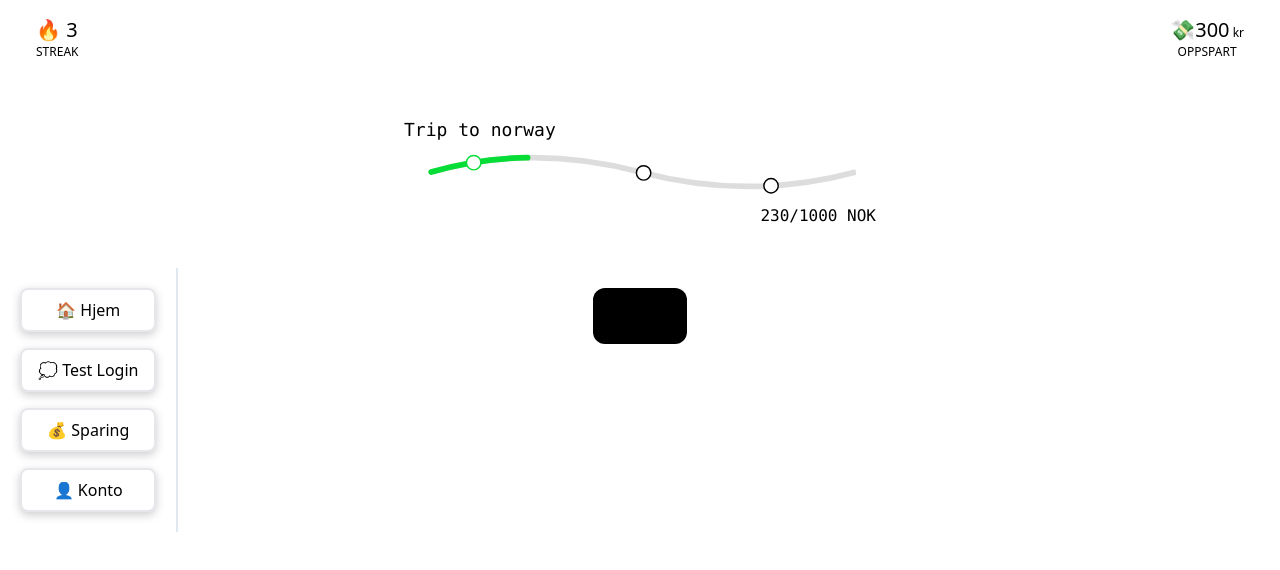
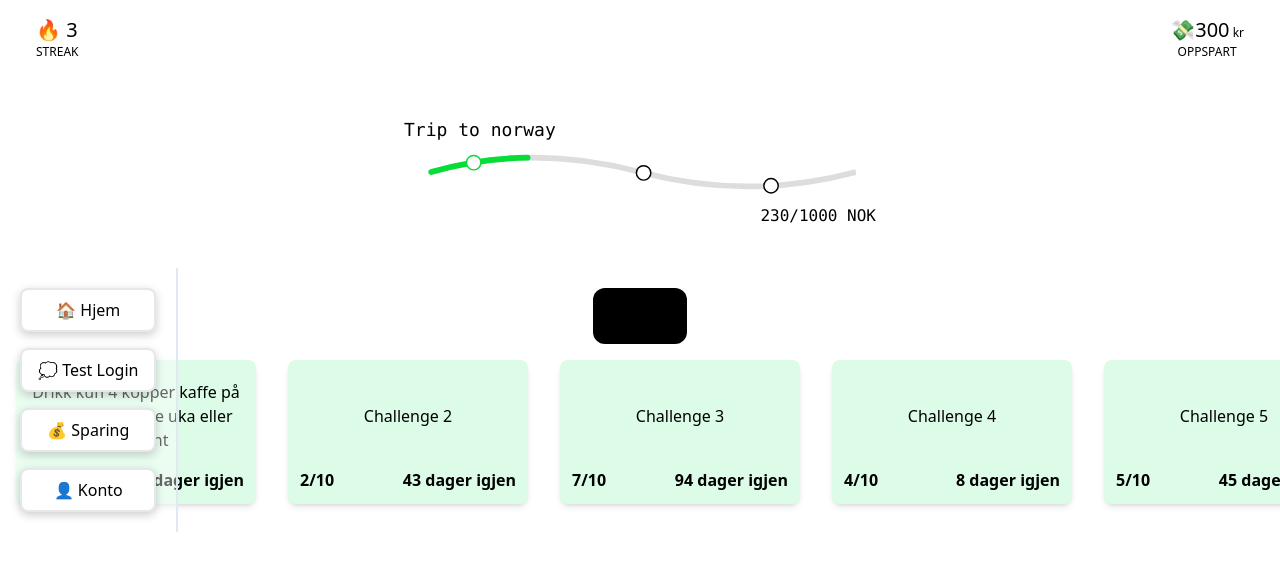
Before and after one commit to emilaastrom/Systemutvikling2-Frontend, a Next.js app: page / in a window 1280 px wide. Shown: the top 570 px of the page. Built offline with nearby package versions, Linux system fonts and the light colour scheme.

Commit message:
fix: :bug:

```diff
--- a/src/app/components/Challengecarousel.tsx
+++ b/src/app/components/Challengecarousel.tsx
@@ -1,21 +1,81 @@
-import Challengecard from './Challengecard';
-import ChallengecardAddButton from './ChallengecardAddButton';
+import Challengecard from "./Challengecard";
+import ChallengecardAddButton from "./ChallengecardAddButton";
 
 const Challengecarousel = () => {
   const challenges = [
-    { name: 'Drikk kun 4 kopper kaffe på sit kafeen denne uka eller noe sånt', current: 1, max: 4, startDate: new Date(2024, 5, 25), endDate: new Date(2024, 6, 3) },
-    { name: 'Challenge 2', current: 2, max: 10, startDate: new Date(2024, 4, 5), endDate: new Date(2024, 5, 1)  },
-    { name: 'Challenge 3', current: 7, max: 10, startDate: new Date(2024, 4, 15), endDate: new Date(2024, 6, 22)  },
-    { name: 'Challenge 4', current: 4, max: 10, startDate: new Date(2024, 3, 20), endDate: new Date(2024, 3, 27)  },
-    { name: 'Challenge 5', current: 5, max: 10, startDate: new Date(2024, 4, 25), endDate: new Date(2024, 5, 3)  },
-    { name: 'Challenge 6', current: 6, max: 10, startDate: new Date(2024, 4, 25), endDate: new Date(2024, 5, 3)  },
-    { name: 'Challenge 7', current: 7, max: 10, startDate: new Date(2024, 4, 25), endDate: new Date(2025, 5, 3)  },
-    { name: 'Challenge 8', current: 8, max: 10, startDate: new Date(2024, 4, 25), endDate: new Date(2024, 5, 3)  },
-    { name: 'Challenge 9', current: 9, max: 10, startDate: new Date(2024, 4, 25), endDate: new Date(2024, 5, 3)  },
-    { name: 'Challenge 10', current: 10, max: 10, startDate: new Date(2024, 4, 25), endDate: new Date(2024, 5, 3)  },
+    {
+      name: "Drikk kun 4 kopper kaffe på sit kafeen denne uka eller noe sånt",
+      current: 1,
+      max: 4,
+      startDate: new Date(2024, 5, 25),
+      endDate: new Date(2024, 6, 3),
+    },
+    {
+      name: "Challenge 2",
+      current: 2,
+      max: 10,
+      startDate: new Date(2024, 4, 5),
+      endDate: new Date(2024, 5, 1),
+    },
+    {
+      name: "Challenge 3",
+      current: 7,
+      max: 10,
+      startDate: new Date(2024, 4, 15),
+      endDate: new Date(2024, 6, 22),
+    },
+    {
+      name: "Challenge 4",
+      current: 4,
+      max: 10,
+      startDate: new Date(2024, 3, 20),
+      endDate: new Date(2024, 3, 27),
+    },
+    {
+      name: "Challenge 5",
+      current: 5,
+      max: 10,
+      startDate: new Date(2024, 4, 25),
+      endDate: new Date(2024, 5, 3),
+    },
+    {
+      name: "Challenge 6",
+      current: 6,
+      max: 10,
+      startDate: new Date(2024, 4, 25),
+      endDate: new Date(2024, 5, 3),
+    },
+    {
+      name: "Challenge 7",
+      current: 7,
+      max: 10,
+      startDate: new Date(2024, 4, 25),
+      endDate: new Date(2025, 5, 3),
+    },
+    {
+      name: "Challenge 8",
+      current: 8,
+      max: 10,
+      startDate: new Date(2024, 4, 25),
+      endDate: new Date(2024, 5, 3),
+    },
+    {
+      name: "Challenge 9",
+      current: 9,
+      max: 10,
+      startDate: new Date(2024, 4, 25),
+      endDate: new Date(2024, 5, 3),
+    },
+    {
+      name: "Challenge 10",
+      current: 10,
+      max: 10,
+      startDate: new Date(2024, 4, 25),
+      endDate: new Date(2024, 5, 3),
+    },
   ];
   return (
-    <div className="flex self-start w-screen overflow-x-scroll overflow-y-hidden">
+    <div className="flex self-start w-screen text-black overflow-x-scroll overflow-y-hidden">
       {challenges.map((challenge, index) => (
         <div key={index} className="flex-none">
           <Challengecard
@@ -26,10 +86,9 @@ const Challengecarousel = () => {
             endDate={challenge.endDate}
           />
         </div>
-      ))
-      }
-      <div className='h-100 m-4'>
-      <ChallengecardAddButton />
+      ))}
+      <div className="h-100 m-4">
+        <ChallengecardAddButton />
       </div>
     </div>
   );
--- a/src/app/page.tsx
+++ b/src/app/page.tsx
@@ -5,6 +5,7 @@ import Navbar from "./components/Navbar";
 import { useState } from "react";
 import ProgressBar from "./components/Progressbar";
 import Confetti from "react-confetti";
+import Challengecarousel from "./components/Challengecarousel";
 
 export default function Home() {
   const [progress, setProgress] = useState(230);
@@ -38,6 +39,7 @@ export default function Home() {
         >
           Add 100
         </button>
+        <Challengecarousel />
       </div>
     </main>
   );
```
